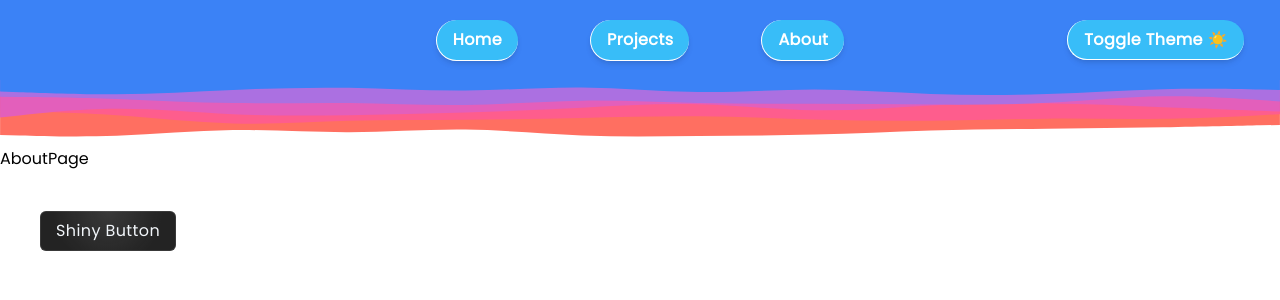
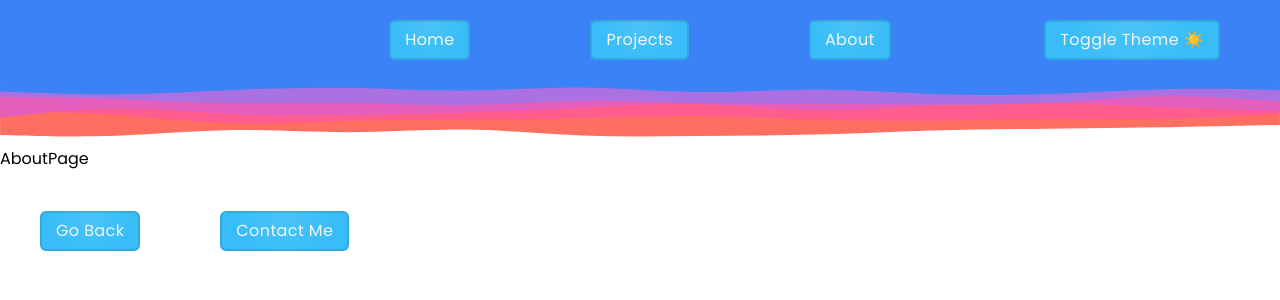
Before and after one commit to Patrick-Thompson9/portfolio, a React (Vite) app: page /about in a window 1280 px wide. Shown: the top 300 px of the page. Built offline with nearby package versions, Linux system fonts and the light colour scheme.

Commit message:
Added night/dark functionality to shiny buttons, changed nav buttons to shinies, added text prop to shinies

```diff
--- a/src/components/NavBar.tsx
+++ b/src/components/NavBar.tsx
@@ -4,6 +4,7 @@ import darkWaves from "../assets/waves/night_waves1.svg";
 import ThemeToggle from "./ThemeToggle";
 import { AppContext } from "../App";
 import { useContext } from "react";
+import ShinyButton from "../components/ShinyButton";
 
 interface buttonClasses {
   buttonClasses: string;
@@ -45,14 +46,14 @@ function NavBar({ buttonClasses }: buttonClasses) {
     <nav>
       <div className="relative container bg-blue-500 h-20 flex justify-center gap-10 items-center max-w-full">
         <div className="flex items-center md:justify-between md:gap-10">
-          <NavLink to="/" className={buttonClasses}>
-            Home
+          <NavLink to="/">
+            <ShinyButton buttonText="Home" />
           </NavLink>
-          <NavLink to="/projects" className={buttonClasses}>
-            Projects
+          <NavLink to="/projects">
+            <ShinyButton buttonText="Projects" />
           </NavLink>
-          <NavLink to="/about" className={buttonClasses}>
-            About
+          <NavLink to="/about">
+            <ShinyButton buttonText="About" />
           </NavLink>
         </div>
         <div className="md:absolute right-5">
@@ -63,7 +64,6 @@ function NavBar({ buttonClasses }: buttonClasses) {
           />
         </div>
       </div>
-      {/* <div className="navSpacer waves dark:darkWaves"></div> */}
       <img
         id="lightWaves"
         src={lightWaves}
--- a/src/components/Project.tsx
+++ b/src/components/Project.tsx
@@ -1,16 +1,9 @@
 import { NavLink } from "react-router-dom";
-import { useContext, useRef, useEffect, useState } from "react";
-import { AppContext } from "../App";
+import { useRef, useEffect, useState } from "react";
 import CursorTrackSVG from "./CursorTrackSVG";
 import { buttonClasses } from "../layouts/MainLayout";
 
 function Project() {
-  const context = useContext(AppContext);
-
-  if (!context) {
-    return null;
-  }
-
   const projectRef = useRef<HTMLElement>(null);
 
   // Add slide-in animation when project card is in view
--- a/src/components/ShinyButton.tsx
+++ b/src/components/ShinyButton.tsx
@@ -1,15 +1,34 @@
-import { buttonClasses } from "../layouts/MainLayout";
+import { useContext } from "react";
+import { AppContext } from "../App";
 import { motion } from "framer-motion";
 
-function ShinyButton() {
+interface props {
+  buttonText: string;
+}
+
+function ShinyButton({ buttonText }: props) {
+  const context = useContext(AppContext);
+
+  if (!context) {
+    return null;
+  }
+
+  const darkTheme = context.darkTheme;
+  const radialGradientClasses = darkTheme
+    ? "dark-button-radial-gradient"
+    : "button-radial-gradient";
+  const linearOverlayClasses = darkTheme
+    ? "dark-linear-overlay"
+    : "linear-overlay";
+  const textClasses = darkTheme ? "text-slate-900" : "text-slate-100";
+
   return (
     <motion.button
-      className="relative m-10 py-2 px-4 bg-black rounded-md button-radial-gradient"
-      onClick={() => console.log("Shiny Button Clicked!")}
+      className={`relative m-10 py-2 px-4 bg-white rounded-md transition-colors duration-1000 ${radialGradientClasses}`}
       initial={{ "--x": "100%" }}
       animate={{ "--x": "-100%" }}
       whileTap={{ scale: 0.95 }}
-      whileHover={{ scale: 1.05 }}
+      whileHover={{ scale: 1.03 }}
       transition={{
         repeat: Infinity,
         repeatType: "loop",
@@ -26,10 +45,14 @@ function ShinyButton() {
         },
       }}
     >
-      <span className="text-slate-100 tracking-wide font-light size-full block relative linear-mask">
-        Shiny Button
+      <span
+        className={`${textClasses} tracking-wide font-light size-full block relative linear-mask transition-colors duration-1000`}
+      >
+        {buttonText}
       </span>
-      <span className="block absolute inset-0 rounded-md p-px linear-overlay"></span>
+      <span
+        className={`block absolute inset-0 rounded-md p-0.5 ${linearOverlayClasses}`}
+      ></span>
     </motion.button>
   );
 }
--- a/src/components/ThemeToggle.tsx
+++ b/src/components/ThemeToggle.tsx
@@ -1,3 +1,5 @@
+import ShinyButton from "./ShinyButton";
+
 interface ThemeToggleProps {
   darkTheme: boolean;
   setDarkTheme: (darkTheme: boolean) => void;
@@ -12,12 +14,10 @@ const ThemeToggle = ({
   const handleMode = () => {
     setDarkTheme(!darkTheme);
   };
+  const emoji = darkTheme ? "🌙" : "☀️";
   return (
-    <span
-      className={"select-none whitespace-nowrap " + classes}
-      onClick={handleMode}
-    >
-      Toggle Theme {darkTheme ? "🌙" : "☀️"}
+    <span onClick={handleMode}>
+      <ShinyButton buttonText={`Toggle Theme ${emoji}`} />
     </span>
   );
 };
--- a/src/index.css
+++ b/src/index.css
@@ -25,38 +25,61 @@ body,
 } */
 
 /* static gradient on the shiny button */
+.dark-button-radial-gradient {
+  background: radial-gradient(
+      circle at 50% 0%,
+      rgba(250, 250, 250, 0.1) 0%,
+      transparent 70%
+    ),
+    rgb(56, 170, 98);
+}
 .button-radial-gradient {
   background: radial-gradient(
       circle at 50% 0%,
       rgba(250, 250, 250, 0.1) 0%,
       transparent 70%
     ),
-    rgba(35, 35, 35, 1);
+    rgb(56, 189, 248);
 }
 
 /* shadow moving across the shiny button */
 .linear-mask {
   mask-image: linear-gradient(
     -60deg,
-    white calc(var(--x) + 15%),
+    black calc(var(--x) + 15%),
     transparent calc(var(--x) + 20%),
-    white calc(var(--x) + 100%)
+    black calc(var(--x) + 100%)
   );
   -webkit-mask-image: linear-gradient(
     -60deg,
-    white calc(var(--x) + 15%),
+    black calc(var(--x) + 15%),
     transparent calc(var(--x) + 20%),
-    white calc(var(--x) + 100%)
+    black calc(var(--x) + 100%)
   );
+}
+
+/* border highlight moving across the shiny button */
+.dark-linear-overlay {
+  background: linear-gradient(
+    -60deg,
+    rgba(255, 255, 255, 0.1) calc(var(--x) + 20%),
+    rgba(255, 255, 255, 0.5) calc(var(--x) + 25%),
+    rgba(255, 255, 255, 0.1) calc(var(--x) + 90%)
+  );
+  mask: linear-gradient(white, white) content-box, linear-gradient(white, white);
+  -webkit-mask: linear-gradient(white, white) content-box,
+    linear-gradient(white, white);
+  mask-composite: exclude;
+  -webkit-mask-composite: xor;
 }
 
 /* border highlight moving across the shiny button */
 .linear-overlay {
   background: linear-gradient(
     -60deg,
-    rgba(255, 255, 255, 0.1) calc(var(--x) + 20%),
-    rgba(255, 255, 255, 0.5) calc(var(--x) + 25%),
-    rgba(255, 255, 255, 0.1) calc(var(--x) + 90%)
+    rgba(0, 0, 0, 0.1) calc(var(--x) + 20%),
+    rgba(0, 0, 0, 0.5) calc(var(--x) + 25%),
+    rgba(0, 0, 0, 0.1) calc(var(--x) + 90%)
   );
   mask: linear-gradient(black, black) content-box, linear-gradient(black, black);
   -webkit-mask: linear-gradient(black, black) content-box,
--- a/src/pages/AboutPage.tsx
+++ b/src/pages/AboutPage.tsx
@@ -4,7 +4,8 @@ function AboutPage() {
   return (
     <>
       <div>AboutPage</div>
-      <ShinyButton />
+      <ShinyButton buttonText="Go Back" />
+      <ShinyButton buttonText="Contact Me" />
     </>
   );
 }
```
